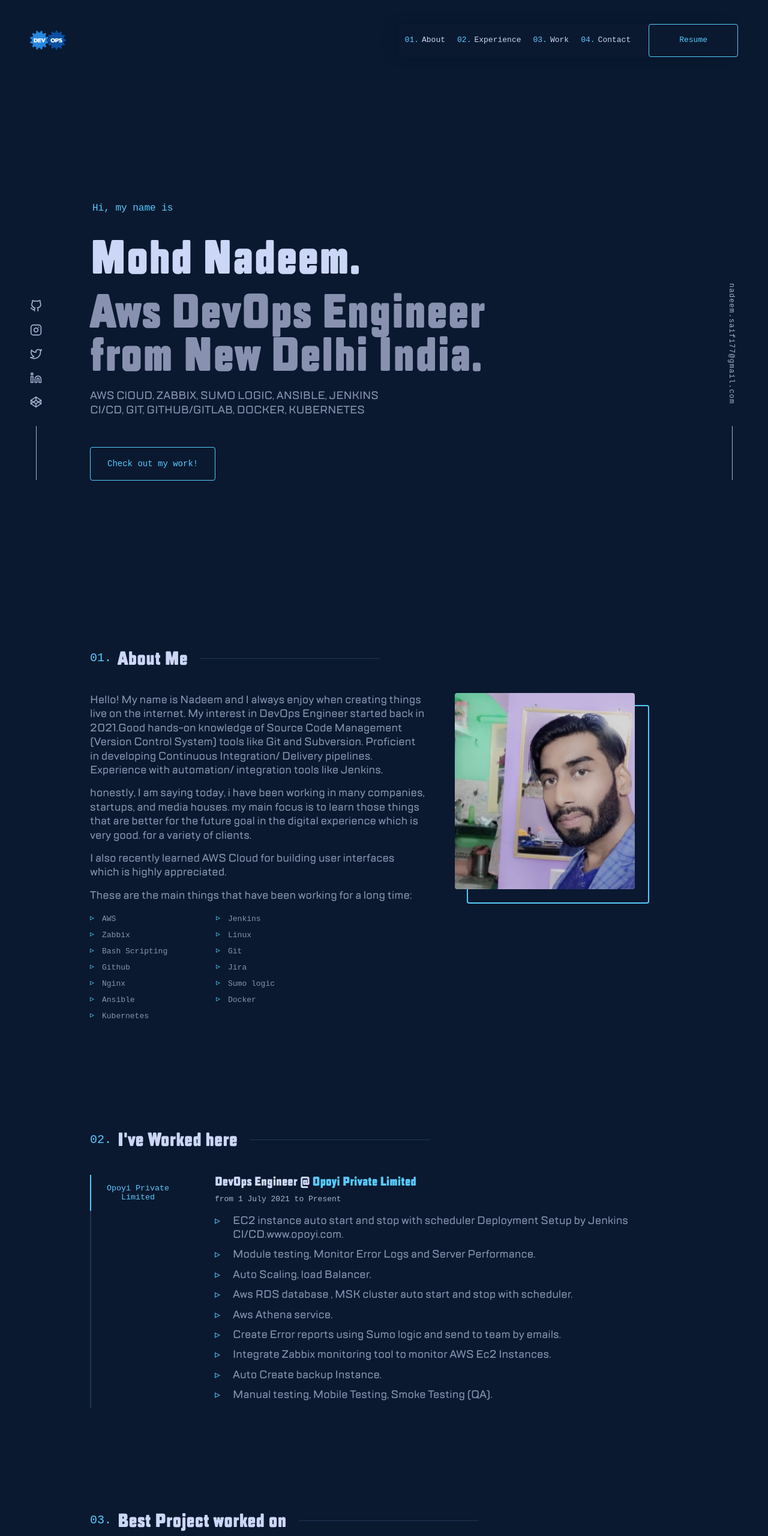
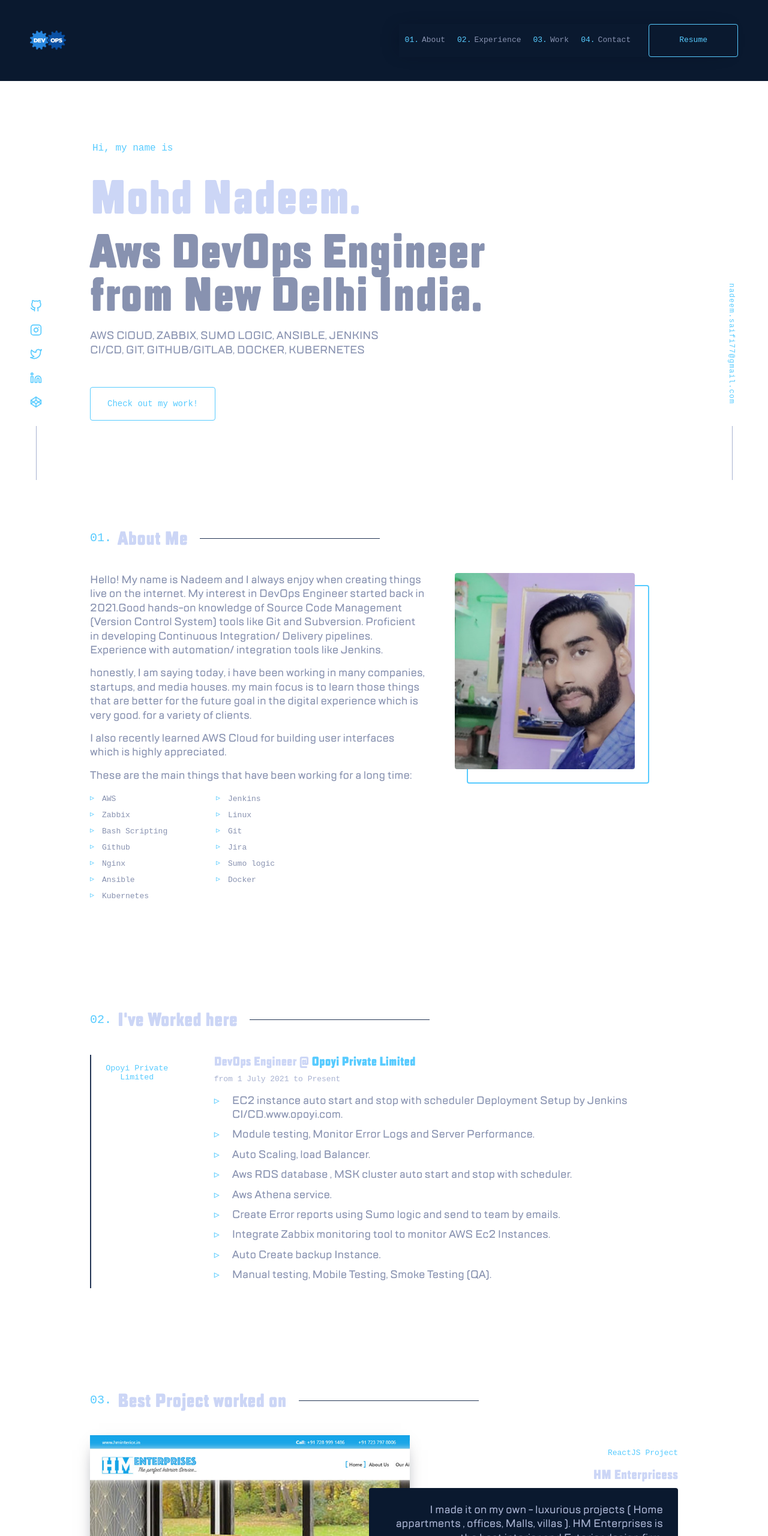
Before and after one commit to mo-nadeem/nadeem-web, a website: page index.html in a window 1280 px wide. Shown: the top 2560 px of the page at 60% size. Drawn offline with Linux system fonts and the light colour scheme.

Commit message:
bg change

```diff
--- a/css/style.css
+++ b/css/style.css
@@ -2,7 +2,7 @@
   /* theme colors */
   --navy: #0a192f;
   --dark-navy: #020c1b;
-  --light-navy: #112240;
+  --light-navy: #0a192f;
   --lightest-navy: #233554;
   --navy-shadow: rgba(2, 12, 27, 0.7);
   /* grey colors */
@@ -190,7 +190,7 @@ body {
   min-height: 100%;
   overflow-x: hidden;
   -webkit-font-smoothing: antialiased;
-  background-color: var(--navy);
+  /* background-color: var(--navy); */
   color: var(--slate);
   font-family: var(--font-sans);
   font-size: var(--font-xl);
@@ -213,7 +213,7 @@ a {
   display: flex;
   justify-content: space-between;
   align-items: flex-end;
-  background-color: rgba(10, 25, 47, 0.85);
+  background-color: #0a192f;
   transform: translateY(0%);
   /* opacity: 0; */
   transition: all 0.5s ease-out, opacity 0.5s;
@@ -257,7 +257,7 @@ nav.nav {
   width: min(75vw, 290px);
   height: 100vh;
   outline: 0px;
-  background-color: var(--light-navy);
+  background-color: #8892b0;
   box-shadow: -10px 0px 30px -15px var(--navy-shadow);
   transform: translateX(100%);
   opacity: 0;
@@ -293,7 +293,7 @@ nav.nav ul {
 }
 nav.nav ul a {
   padding: 10px;
-  color: var(--lightest-slate);
+  color: #8892b0;
   text-decoration: none;
 }
 nav.nav ul a:before {
@@ -340,6 +340,7 @@ a.resume-button {
   display: inline-block;
   width: 40px;
   height: 40px;
+  color: var(--primary);
 }
 .left-side ul li:last-of-type {
   margin-bottom: 20px;
@@ -370,6 +371,7 @@ a.resume-button {
   letter-spacing: 0.1em;
   -webkit-writing-mode: vertical-rl;
   writing-mode: vertical-rl;
+  color: var(--primary);
 }
 .right-side {
   display: none;
@@ -401,7 +403,7 @@ section {
   -webkit-box-align: center;
   flex-direction: column;
   align-items: flex-start;
-  min-height: 100vh;
+  min-height: 75vh;
   padding: 0px;
   padding-bottom: 10vh;
   margin-top: 20vh;
@@ -1182,7 +1184,7 @@ button.cancel span::after {
   }
   .tab-list button.active {
     border-bottom: 0;
-    border-left: 2px solid var(--primary);
+    /* border-left: 2px solid var(--primary); */
     color: var(--primary);
     margin-left: -2px;
   }
--- a/index.html
+++ b/index.html
@@ -891,7 +891,7 @@
 
       <div class="footer-text">
         <a href="https://www.codeplayer.in/" target="_blank">
-          <div>Copyright © 2020 Designed &amp; Developed by Mohd Nadeem</div>
+          <div>Copyright © 2021 Designed &amp; Developed by Mohd Nadeem</div>
         </a>
       </div>
     </footer>
```
Also changed, not shown: package.json (added, +19 -0 lines).
